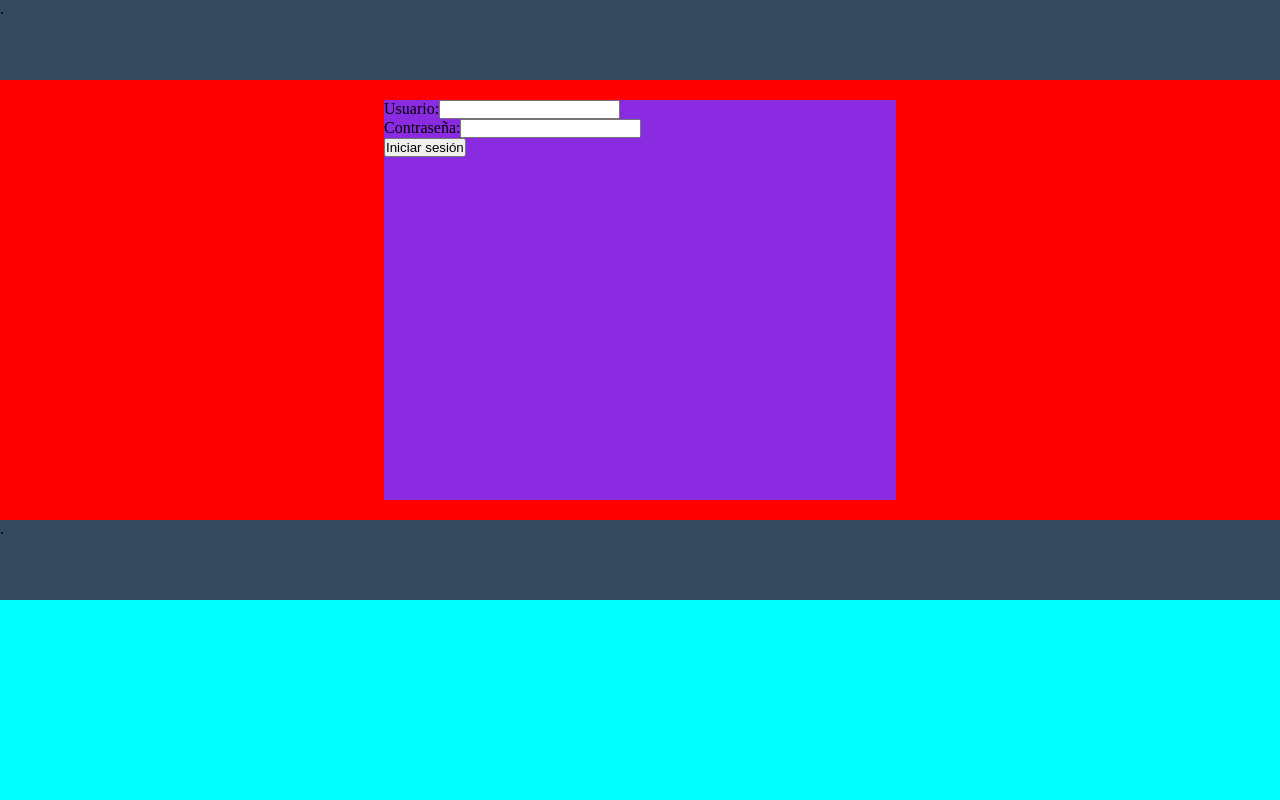
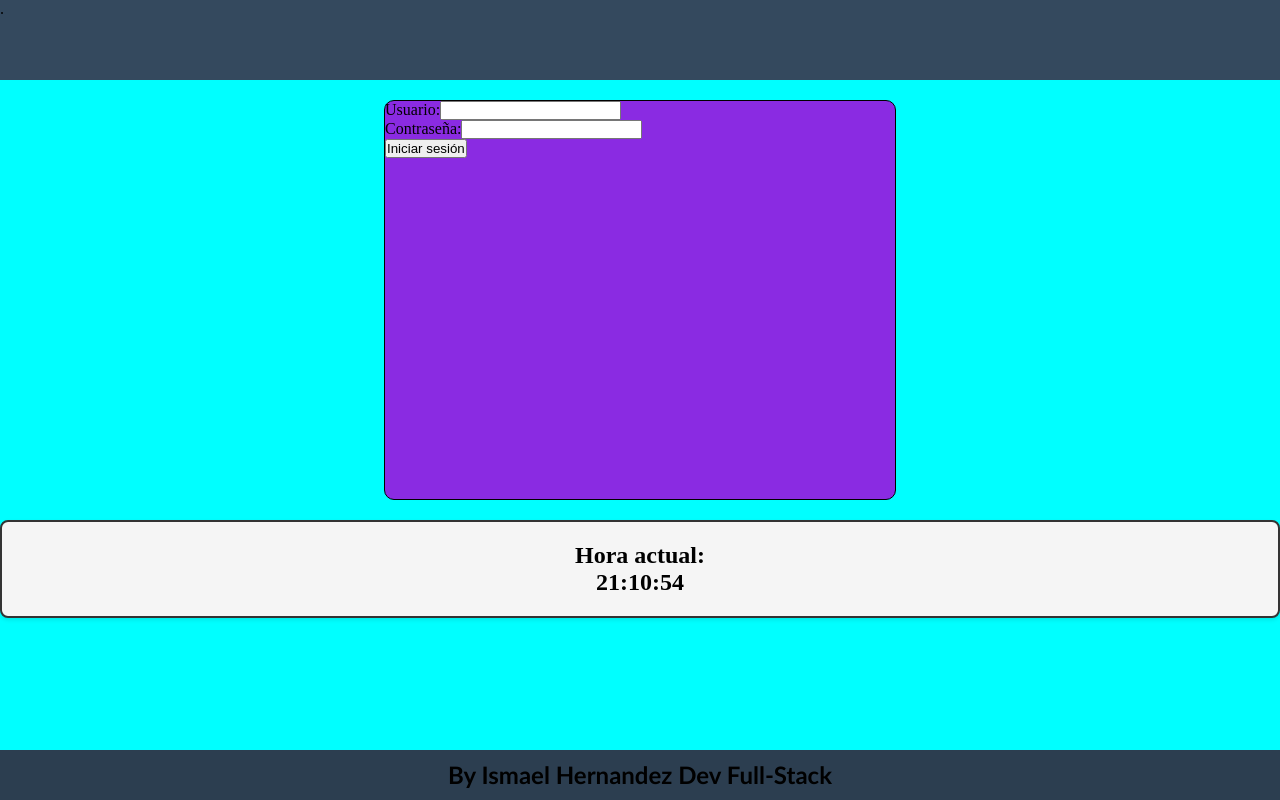
Before and after one commit to IsmaelHernandez/PruebaLogin, a React (Vite) app: page / in a window 1280 px wide. Built offline with nearby package versions, Linux system fonts and the light colour scheme.

Commit message:
componente-reloj

```diff
--- a/package.json
+++ b/package.json
@@ -10,7 +10,9 @@
     "preview": "vite preview"
   },
   "dependencies": {
+    "bootstrap": "^5.3.1",
     "react": "^18.2.0",
+    "react-bootstrap": "^2.8.0",
     "react-dom": "^18.2.0"
   },
   "devDependencies": {
--- a/src/App.jsx
+++ b/src/App.jsx
@@ -2,6 +2,7 @@ import './App.css'
 import Login from './components/Login'
 import Header from './components/Header'
 import Footer from './components/Footer'
+import Clock from './components/Clock'
 
 const App = () => {
 
@@ -10,6 +11,7 @@ const App = () => {
       <div className='App'>
         <Header />
         <Login />
+        <Clock />
         <Footer />
       </div>
 
--- /dev/null
+++ b/src/components/Clock.jsx
@@ -0,0 +1,35 @@
+import  { useState, useEffect } from 'react';
+import "../css/clock.css";
+
+const Clock = () => {
+  // Creamos estado `time` para almacenar la fecha y hora actual
+  const [time, setTime] = useState(new Date());
+
+  // creamos un useEffect para configurar el intervalo que actualiza el reloj cada segundo
+  useEffect(() => {
+    // Creamos un intervalo que actualiza la hora cada 1000ms (1 segundo)
+    const interval = setInterval(() => {
+      setTime(new Date());
+    }, 1000);
+
+    // Limpiamos el intervalo
+    return () => clearInterval(interval);
+  }, []);
+
+  // Función para formatear la hora en formato HH:MM:SS
+  const formatTime = (date) => {
+    const hours = date.getHours().toString().padStart(2, '0');
+    const minutes = date.getMinutes().toString().padStart(2, '0');
+    const seconds = date.getSeconds().toString().padStart(2, '0');
+    return `${hours}:${minutes}:${seconds}`;
+  };
+
+  return (
+    <div className="clock-container">
+      <h2 className="clock-text">Hora actual:</h2>
+      <p className="clock-text">{formatTime(time)}</p>
+    </div>
+  );
+};
+
+export default Clock;
--- a/src/components/Dashboard.jsx
+++ b/src/components/Dashboard.jsx
@@ -1,9 +1,51 @@
+import { useState, useEffect } from 'react';
+import { Button, Modal } from 'react-bootstrap';
 
 
-const Dashboard = () => {
+const Dashboard = ({ onLogout }) => {
+  const [showWelcomeModal, setShowWelcomeModal] = useState(true);
+
+  const handleHideWelcomeModal = () => {
+    setShowWelcomeModal(false);
+  };
+
+  useEffect(() => {
+    // Cuando el componente se monte, establecemos un tiempo para ocultar el modal de bienvenida después de unos segundos (ejemplo: 5 segundos)
+    const timer = setTimeout(() => {
+      setShowWelcomeModal(false);
+    }, 5000); // 5000 milisegundos (5 segundos)
+
+    // Limpiamos el temporizador cuando el componente se desmonta
+    return () => clearTimeout(timer);
+  }, []);
+
   return (
-    <div>Dashboard</div>
-  )
-}
+    <div className="text-center"> {/* Centramos el contenido */}
 
-export default Dashboard
+      <h1>Bienvenido, !</h1>
+      <Button onClick={onLogout}>Cerrar sesión</Button>
+
+
+      <Modal
+        show={showWelcomeModal}
+        onHide={handleHideWelcomeModal}
+        centered  // Propiedad para centrar el modal verticalmente
+      >
+        <Modal.Header closeButton>
+          <Modal.Title>Bienvenido a la aplicación</Modal.Title>
+        </Modal.Header>
+        <Modal.Body>
+          <p>Hola , bienvenido a nuestra aplicación.</p>
+          <p>Este es un mensaje de bienvenida para el usuario recién conectado.</p>
+        </Modal.Body>
+        <Modal.Footer>
+          <Button variant="secondary" onClick={handleHideWelcomeModal}>
+            Cerrar
+          </Button>
+        </Modal.Footer>
+      </Modal>
+    </div>
+  );
+};
+
+export default Dashboard;
--- a/src/components/Footer.jsx
+++ b/src/components/Footer.jsx
@@ -3,7 +3,9 @@ import "../css/footer.css";
 const Footer = () => {
   return (
     <div className="containerFooter">
-        <div className="footer">.</div>
+        <div className="footer">
+            <h2 className="titleFooter">By Ismael Hernandez Dev Full-Stack</h2>
+        </div>
     </div>
   )
 }
--- a/src/components/Login.jsx
+++ b/src/components/Login.jsx
@@ -29,7 +29,7 @@ const Login = () => {
   return (
     <div>
       {loggedIn ? (
-        <Dashboard user={currentUser} onLogout={handleLogout} />
+        <Dashboard user={currentUser} onLogin={onLogin} onLogout={handleLogout} />
       ) : (
         <LoginForm onLogin={handleLogin} />
       )}
--- /dev/null
+++ b/src/css/clock.css
@@ -0,0 +1,16 @@
+.clock-container {
+    display: flex;
+    flex-direction: column;
+    align-items: center;
+    justify-content: center;
+    border: 2px solid #333;
+    border-radius: 8px;
+    padding: 20px;
+    background-color: #f5f5f5;
+    box-shadow: 0 2px 4px rgba(0, 0, 0, 0.1);
+  }
+
+.clock-text {
+    font-size: 24px;
+    font-weight: bold;
+}
--- a/src/css/footer.css
+++ b/src/css/footer.css
@@ -5,7 +5,19 @@
 }
 
 .footer{
-    background-color: #34495E;
-    width: 100%;
-    height: 10vh;
+    position:fixed;
+   left:0px;
+   bottom:0px;
+   height:50px;
+   width:100%;
+    background-color: #2c3e50;
+
 }
+
+.titleFooter{
+    display: flex;
+    margin: 10px;
+    justify-content: center;
+    align-items: center;
+    font-family: 'Trebuchet MS', 'Lucida Sans Unicode', 'Lucida Grande', 'Lucida Sans', Arial, sans-serif;
+}
--- a/src/css/loginform.css
+++ b/src/css/loginform.css
@@ -1,7 +1,6 @@
 .containerForm{
     width: 100%;
     display: flex;
-    background-color: red;
     flex-flow: row wrap;
     justify-content: center;
     align-items: center;
@@ -12,4 +11,6 @@
     width: 40%;
     height: 50vh;
     background-color: blueviolet;
+    border-radius: 10px;
+    border: 1px solid black;
 }
```
Also changed, not shown: 1 other file (tests, documents, lock files or other folders).
